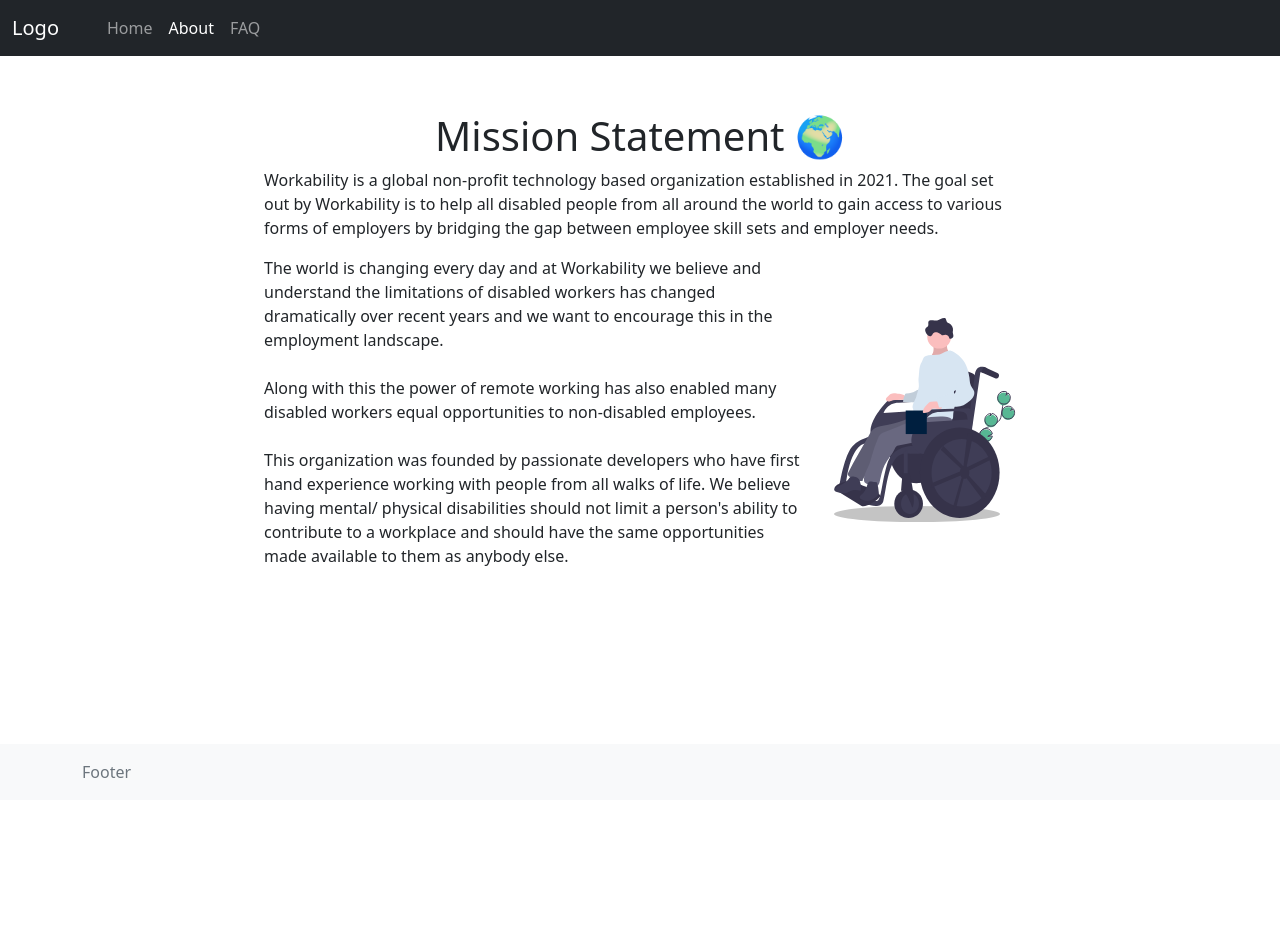
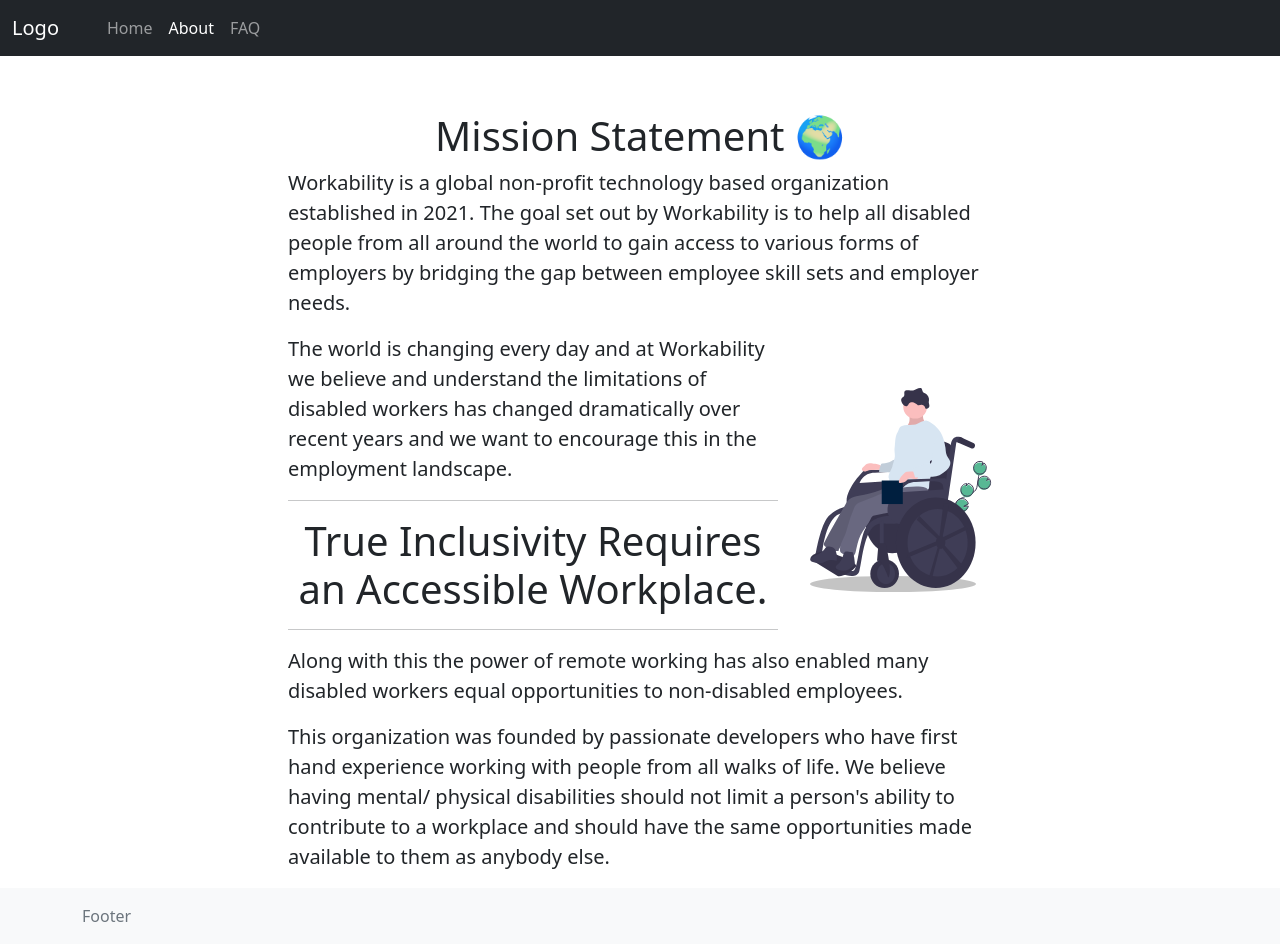
Before and after one commit to thaysom22/SODA_hackathon_team_12, a Flask app: page /about in a window 1280 px wide. Before the commit the page ends 778 px from the top, so only its background shows below. Run offline with Flask 2, Linux system fonts and the light colour scheme; some libraries are stand-ins or nearby versions.

Commit message:
Update about page styling

```diff
--- a/templates/about.html
+++ b/templates/about.html
@@ -6,11 +6,11 @@
 {% block content %}
 
 
-<div class="content-wrapper">
-  <section class="px-4">
+<div class="content-wrapper px-5">
+  <section>
     <h1 class="mt-5 text-center">Mission Statement 🌍</h1>
 
-    <p>
+    <p class="lead">
       Workability is a global non-profit technology based organization established
       in 2021. The goal set out by Workability is to help all disabled people from
       all around the world to gain access to various forms of employers by
@@ -18,13 +18,19 @@
     </p>
 
     <div class="d-flex flex-column collapse-row">
-      <p>
-        The world is changing every day and at Workability we believe and understand
-        the limitations of disabled workers has changed dramatically over recent
-        years and we want to encourage this in the employment landscape.<br><br>Along with
-        this the power of remote working has also enabled many disabled workers
-        equal opportunities to non-disabled employees.<br><br>This organization was founded by passionate developers who have first hand experience working with people from all walks of life. We believe having mental/ physical disabilities should not limit a person's ability to contribute to a workplace and should have the same opportunities made available to them as anybody else.
-      </p>
+      <div>
+        <p class="lead">
+          The world is changing every day and at Workability we believe and understand
+          the limitations of disabled workers has changed dramatically over recent
+          years and we want to encourage this in the employment landscape.
+        </p>
+        <hr>
+        <blockquote class="display-6 text-center">
+          True Inclusivity Requires an Accessible Workplace.
+        </blockquote>
+        <hr>
+      </div>
+
 
       <img
         id="wheelchair-user-svg"
@@ -34,6 +40,14 @@
       />
     </div>
 
+    <p class="lead">
+      Along with this the power of remote working has also enabled many disabled workers equal opportunities to non-disabled employees.
+    </p>
+
+    <p class="lead">
+      This organization was founded by passionate developers who have first hand experience working with people from all walks of life. We believe having mental/ physical disabilities should not limit a person's ability to contribute to a workplace and should have the same opportunities made available to them as anybody else.
+    </p>
+
   </section>
 </div>
 
```
